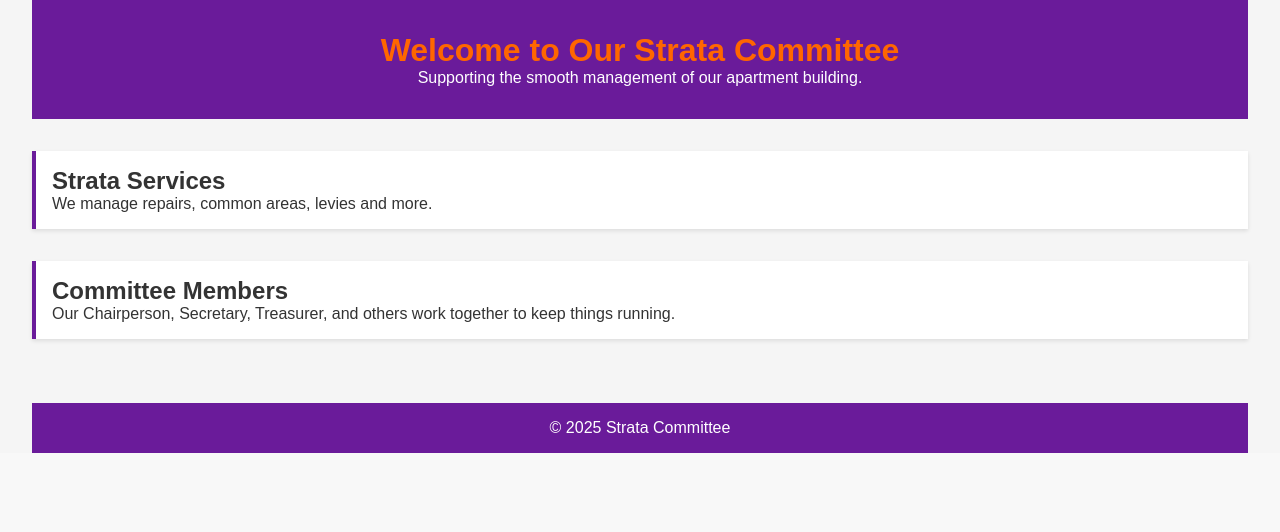
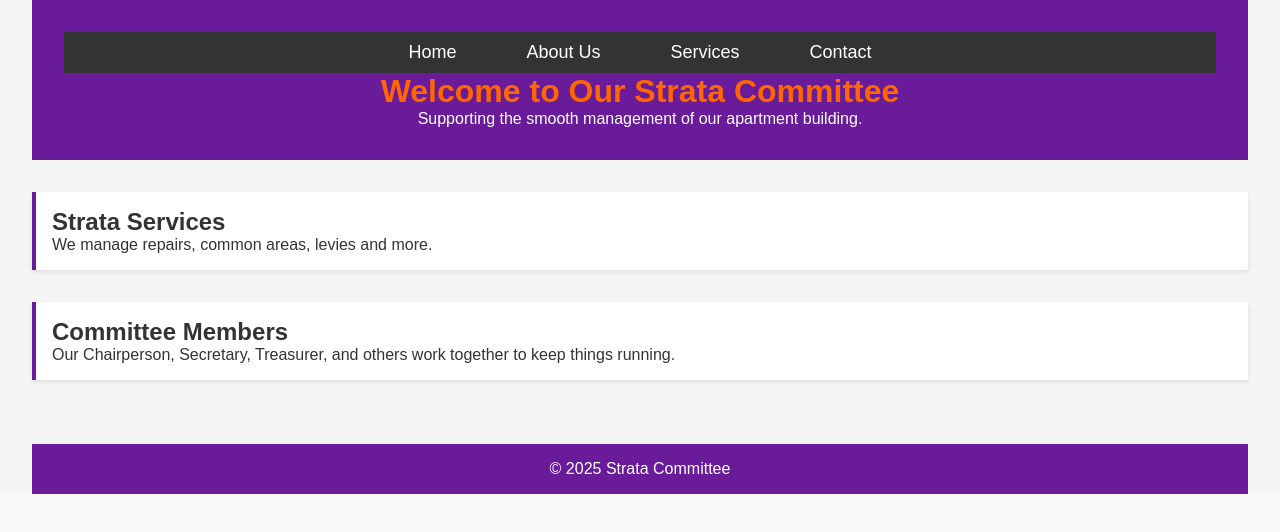
Before and after one commit to GunjeeB/strata-management, a Next.js app: page / in a window 1280 px wide. Shown: the top 532 px of the page. Built offline with nearby package versions, Linux system fonts and the light colour scheme.

Commit message:
updated website

```diff
--- a/pages/index.js
+++ b/pages/index.js
@@ -8,7 +8,22 @@ export default function Home() {
         <title>Strata Committee</title>
       </Head>
 
+      {/* Navigation Bar */}
       <header className={styles.header}>
+        <nav className={styles.navbar}>
+          <ul className={styles.navLinks}>
+            <li><a href="/">Home</a></li>
+            <li><a href="/about">About Us</a></li>
+            <li className={styles.dropdown}>
+              <a href="/services">Services</a>
+              <div className={styles.dropdownContent}>
+                <a href="/strata-services">Strata Services</a>
+                <a href="/committee-roles">Committee Roles</a>
+              </div>
+            </li>
+            <li><a href="/contact">Contact</a></li>
+          </ul>
+        </nav>
         <h1>Welcome to Our Strata Committee</h1>
         <p>Supporting the smooth management of our apartment building.</p>
       </header>
--- a/styles/Home.module.css
+++ b/styles/Home.module.css
@@ -12,6 +12,62 @@
   padding: 2rem;
 }
 
+.navbar {
+  display: flex;
+  justify-content: center;
+  background-color: #333;
+}
+
+.navLinks {
+  display: flex;
+  list-style-type: none;
+  padding: 0;
+}
+
+.navLinks li {
+  margin: 0 20px;
+}
+
+.navLinks a {
+  text-decoration: none;
+  color: white;
+  font-size: 18px;
+  padding: 10px 15px;
+  display: block;
+}
+
+.navLinks a:hover {
+  background-color: #6A1B9A;
+}
+
+.dropdown {
+  position: relative;
+}
+
+.dropdown:hover .dropdownContent {
+  display: block;
+}
+
+.dropdownContent {
+  display: none;
+  position: absolute;
+  background-color: #333;
+  min-width: 160px;
+  box-shadow: 0px 8px 16px rgba(0, 0, 0, 0.2);
+  z-index: 1;
+}
+
+.dropdownContent a {
+  color: white;
+  padding: 12px 16px;
+  text-decoration: none;
+  display: block;
+}
+
+.dropdownContent a:hover {
+  background-color: #6A1B9A;
+}
+
 .main {
   padding: 2rem 0;
 }
@@ -21,7 +77,7 @@
   padding: 1rem;
   background-color: white;
   border-left: 4px solid #6A1B9A;
-  box-shadow: 0 2px 4px rgba(0,0,0,0.1);
+  box-shadow: 0 2px 4px rgba(0, 0, 0, 0.1);
 }
 
 .footer {
```
